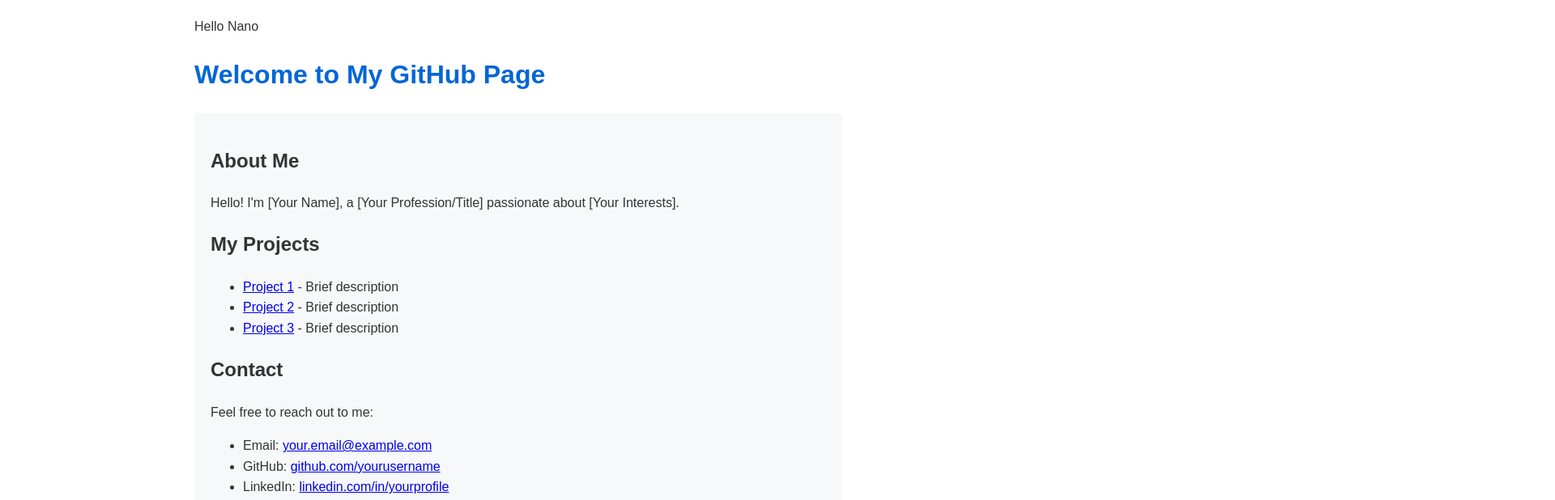
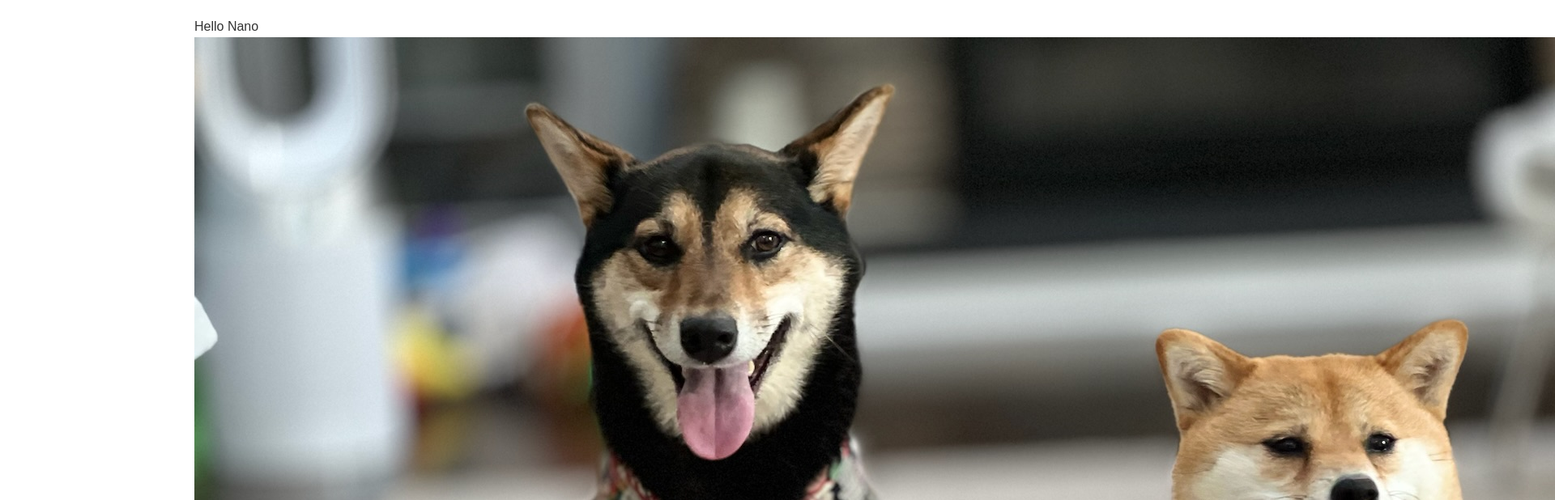
Before and after one commit to zhouwinnielu/zhouwinnielu.github.io, a plain HTML site: page index.html in a window 1280 px wide. Shown: the top 618 px of the page at 81% size, 1920 px wide, since content can reach past the window. Drawn offline with Linux system fonts and the light colour scheme.

Commit message:
Update index.html
upload image

```diff
--- a/index.html
+++ b/index.html
@@ -5,6 +5,7 @@ Hello Nano
     <meta charset="UTF-8">
     <meta name="viewport" content="width=device-width, initial-scale=1.0">
     <title>Welcome to My GitHub Page</title>
+    <img src="zhouwinnielu.github.io/images/natsu.jpeg" alt="Description of the image">
     <style>
         body {
             font-family: Arial, sans-serif;
```
